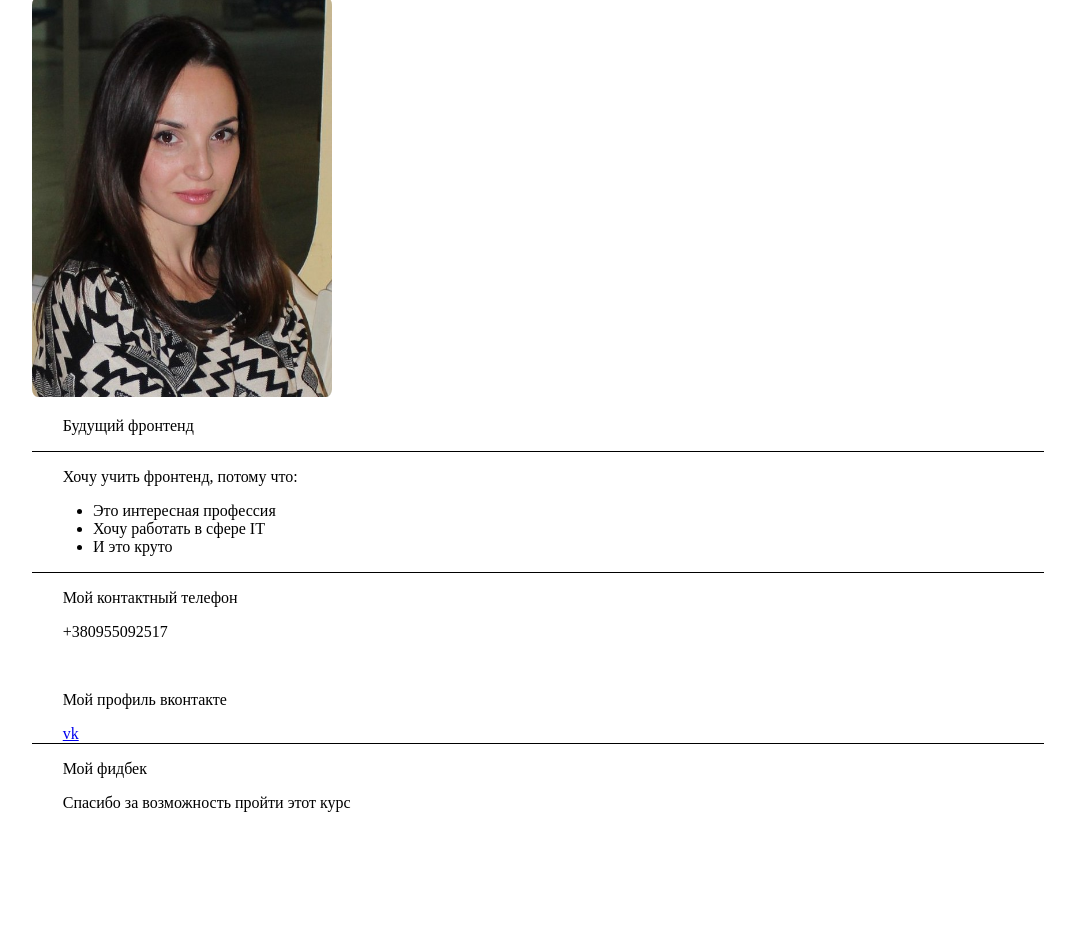
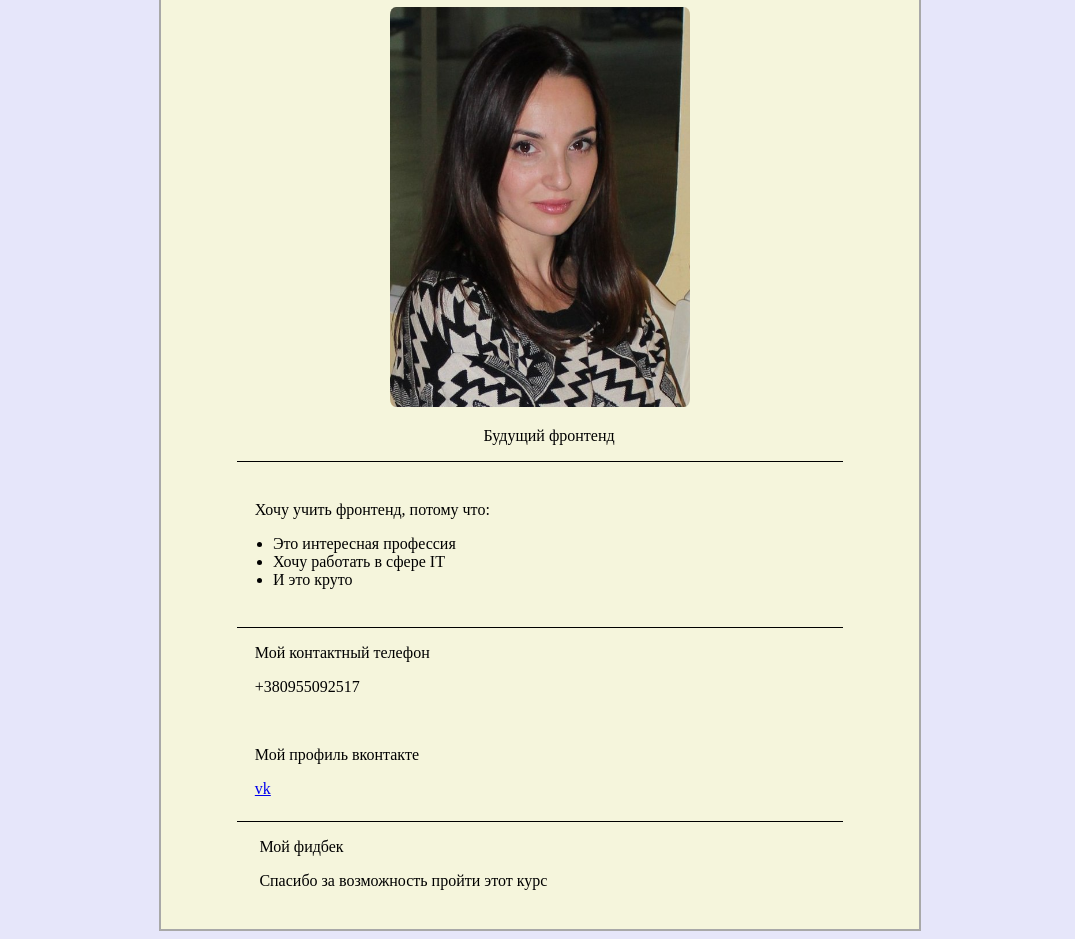
Before and after one commit to natalietsaryova/goit_homework, a plain HTML site: page GoIt hw/index.html in a window 1280 px wide. Shown: the part 83-1022 px from the top of the page, without its empty margins (102-1177 px from the left). Before the commit the page ends 911 px from the top, so only its background shows below. Drawn offline with Linux system fonts and the light colour scheme.

Commit message:
Update style.css

```diff
--- a/GoIt hw/style.css
+++ b/GoIt hw/style.css
@@ -1,11 +1,17 @@
+body{
+background-color: #E6E6FA;
+}
 .wrapper{
-	width: 80%;
-	margin: 0 10% 0 10%;
+width: 60%;
+margin: 0 20% 0 20%;
+border: 2px solid #A8A8A8;
+background-color: beige;
 }
 .row{
 width:100%;
+padding-bottom: 3%;
 }
-.cell{
+.header{
 width: 100%;
 text-align: center;
 }
@@ -14,14 +20,16 @@ img{
 height: 400px;
 border-radius: 2%;}
 .line{
+width: 80%;
 border-bottom: 1px solid #000;
+margin-left: 10%;
 }
-p{
+a, p{
 padding-left:3%;
 }
 ul{
 padding-left:6%;
 }
-a{
-	padding-left:3%;
+.pl{
+padding-left: 13%;
 }
```
Lines whose indentation alone changed are shown as unchanged.
